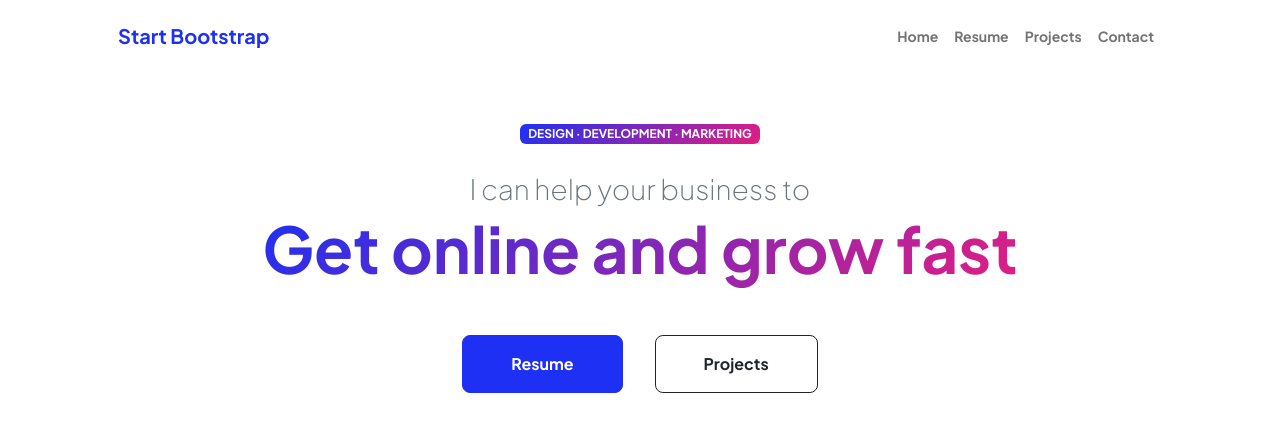
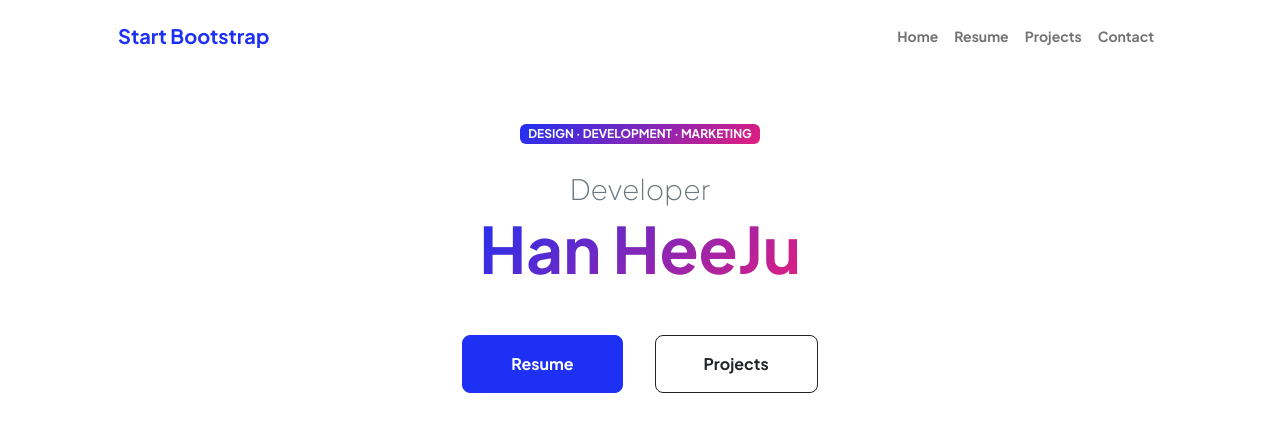
Before and after one commit to HeeJu-XiJu/HeeJu-XiJu.github.io, a plain HTML site: page index.html in a window 1280 px wide. Shown: the top 435 px of the page. Drawn offline with nearby package versions, Linux system fonts and the light colour scheme.

Commit message:
update name

```diff
--- a/index.html
+++ b/index.html
@@ -42,8 +42,8 @@
                             <!-- Header text content-->
                             <div class="text-center text-xxl-start">
                                 <div class="badge bg-gradient-primary-to-secondary text-white mb-4"><div class="text-uppercase">Design &middot; Development &middot; Marketing</div></div>
-                                <div class="fs-3 fw-light text-muted">I can help your business to</div>
-                                <h1 class="display-3 fw-bolder mb-5"><span class="text-gradient d-inline">Get online and grow fast</span></h1>
+                                <div class="fs-3 fw-light text-muted">Developer</div>
+                                <h1 class="display-3 fw-bolder mb-5"><span class="text-gradient d-inline">Han HeeJu</span></h1>
                                 <div class="d-grid gap-3 d-sm-flex justify-content-sm-center justify-content-xxl-start mb-3">
                                     <a class="btn btn-primary btn-lg px-5 py-3 me-sm-3 fs-6 fw-bolder" href="resume.html">Resume</a>
                                     <a class="btn btn-outline-dark btn-lg px-5 py-3 fs-6 fw-bolder" href="projects.html">Projects</a>
@@ -56,7 +56,7 @@
                                 <div class="profile bg-gradient-primary-to-secondary">
                                     <!-- TIP: For best results, use a photo with a transparent background like the demo example below-->
                                     <!-- Watch a tutorial on how to do this on YouTube (link)-->
-                                    <img class="profile-img" src="assets/profile.png" alt="..." />
+                                    <img class="profile-img" src="puppy.jpeg" alt="..." />
                                     <div class="dots-1">
                                         <!-- SVG Dots-->
                                         <svg version="1.1" xmlns="http://www.w3.org/2000/svg" xmlns:xlink="http://www.w3.org/1999/xlink" x="0px" y="0px" viewBox="0 0 191.6 1215.4" style="enable-background: new 0 0 191.6 1215.4" xml:space="preserve">
```
Also changed, not shown: assets/puppy.jpeg (added), 1 other file.
